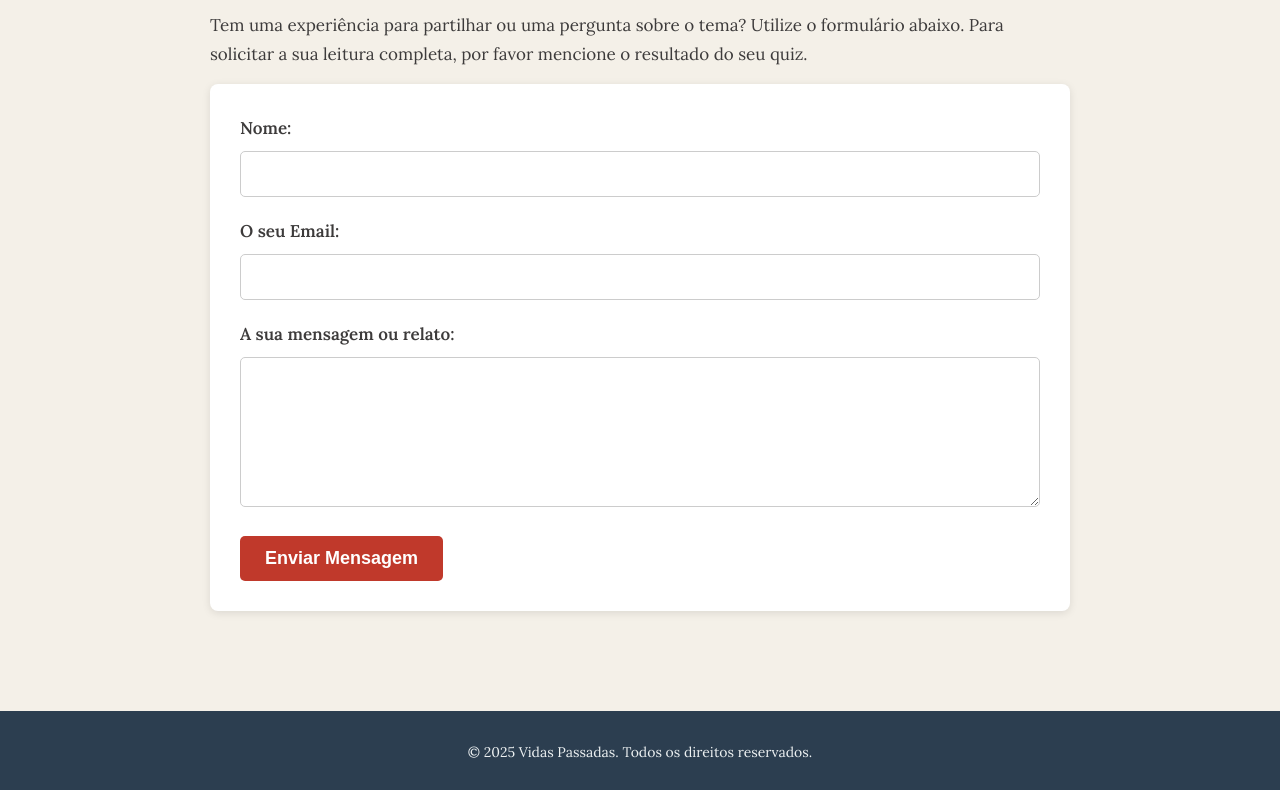
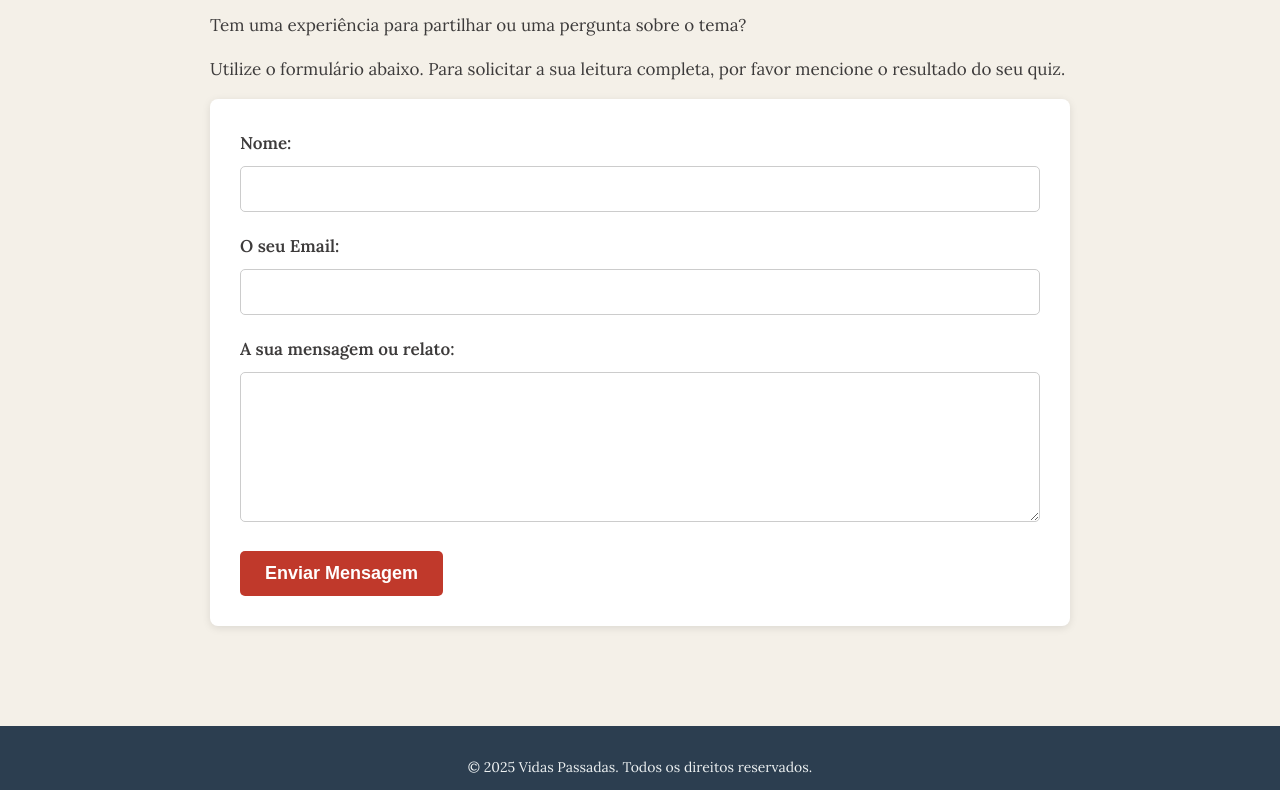
Before and after one commit to neura00/vidas-passadas, a plain HTML site: page contacto.html in a window 1280 px wide. Shown: the part 350-1140 px from the top of the page. Drawn offline with nearby package versions, Linux system fonts and the light colour scheme.

Commit message:
Update contacto.html

```diff
--- a/contacto.html
+++ b/contacto.html
@@ -23,7 +23,8 @@
     <main>
         <div class="container">
             <h2>Partilhe a Sua História ou Questão</h2>
-            <p>Tem uma experiência para partilhar ou uma pergunta sobre o tema? Utilize o formulário abaixo. Para solicitar a sua leitura completa, por favor mencione o resultado do seu quiz.</p>
+            <p>Tem uma experiência para partilhar ou uma pergunta sobre o tema?</p>
+             <p>Utilize o formulário abaixo. Para solicitar a sua leitura completa, por favor mencione o resultado do seu quiz.</p>
 
             <div class="form-container">
                 <form action="https://formspree.io/f/xzzgynee" method="POST">
```
